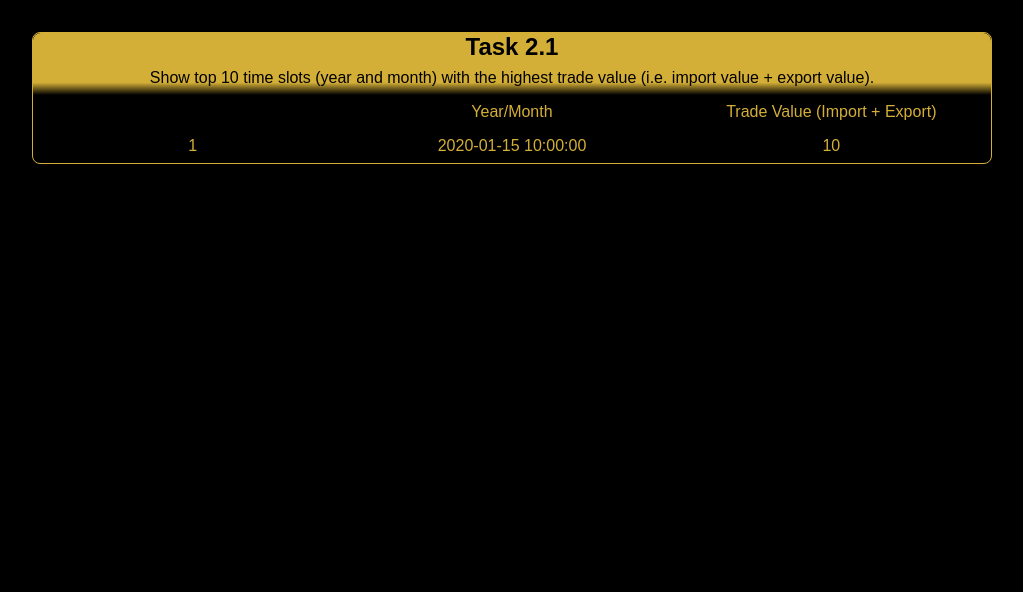
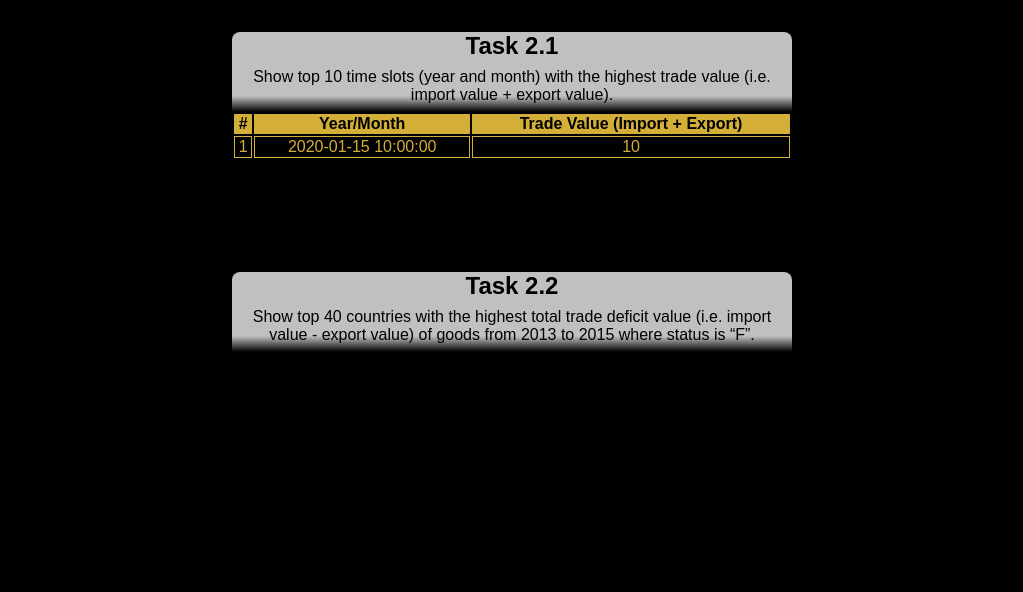
Before and after one commit to Fi-Boo/s2008156-cca1-2, a Flask app: template templates/index.html in a window 1280 px wide. Shown: the part 80-672 px from the top of the page, without its empty margins (128-1151 px from the left). Run offline with Flask 3, Linux system fonts and the light colour scheme; the template is opened without the code that fills it: most values are stand-ins (such as "Sample title", 1, 10 or a date in 2020).

Commit message:
2.1 done.

```diff
--- a/main.py
+++ b/main.py
@@ -22,13 +22,123 @@ def index():
     """
     job = bigQuery_client.query_and_wait(query)
 
-    results = list(job)
+    results7_1 = list(job)
 
-    for result in results:
 
-        print(result)
+    query1 ="""
+            WITH tradevalue AS
+            (
+                    SELECT   Substr(Cast(time_ref AS STRING), 1, 6) AS year_month,
+                            Sum(value)                             AS trade_value
+                    FROM     `s2008156-cca1-2.country.gsquarterlySeptember20`
+                    GROUP BY year_month )
+            SELECT   year_month AS time_ref,
+                    trade_value
+            FROM     tradevalue
+            ORDER BY trade_value DESC limit 10;
 
-    return render_template("index.html", results = results)
+    """
+
+
+
+    query2 ="""
+            WITH totaltrade AS
+            (
+                    SELECT   gs.country_code,
+                            cc.country_label,
+                            Sum(
+                            CASE
+                                    WHEN gs.time_ref BETWEEN 201301 AND      201512 THEN gs.value
+                                    ELSE 0
+                            END)                                            AS total_trade_value
+                    FROM     `s2008156-cca1-2.country.gsquarterlySeptember20`       AS gs
+                    JOIN     `s2008156-cca1-2.country.country_codes`  AS cc
+                    ON       gs.country_code = cc.country_code
+                    WHERE    gs.status = 'F'
+                    AND      gs.product_type = 'Goods'
+                    GROUP BY gs.country_code,
+                            cc.country_label ), imports AS
+            (
+                    SELECT   country_code,
+                            sum(
+                            CASE
+                                    WHEN time_ref BETWEEN 201301 AND      201512
+                                    AND      account = 'Imports' THEN value
+                                    ELSE 0
+                            END) AS import_value
+                    FROM     `s2008156-cca1-2.country.gsquarterlySeptember20`
+                    WHERE    status = 'F'
+                    AND      product_type = 'Goods'
+                    GROUP BY country_code ), exports AS
+            (
+                    SELECT   country_code,
+                            sum(
+                            CASE
+                                    WHEN time_ref BETWEEN 201301 AND      201512
+                                    AND      account = 'Exports' THEN value
+                                    ELSE 0
+                            END) AS export_value
+                    FROM     `s2008156-cca1-2.country.gsquarterlySeptember20`
+                    WHERE    status = 'F'
+                    AND      product_type = 'Goods'
+                    GROUP BY country_code )
+            SELECT   tt.country_label,
+                    'Goods'                           AS product_type,
+                    (i.import_value - e.export_value) AS trade_deficit,
+                    'F'                               AS status
+            FROM     imports i
+            JOIN     exports e
+            ON       i.country_code = e.country_code
+            JOIN     totaltrade tt
+            ON       i.country_code = tt.country_code
+            ORDER BY trade_deficit DESC limit 40;
+    """
+
+    query3 ="""
+            WITH toptimeslots AS
+            (
+                    -- Query Result 1
+                    SELECT   Substr(Cast(time_ref AS STRING), 1, 6) AS year_month
+                    FROM     `s2008156-cca1-2.country.gsquarterlySeptember20`
+                    GROUP BY year_month
+                    ORDER BY sum(value) DESC limit 10 ), topcountries AS
+            (
+                    -- Query Result 2
+                    SELECT   gs.country_code
+                    FROM     `s2008156-cca1-2.country.gsquarterlySeptember20`      AS gs
+                    JOIN     `s2008156-cca1-2.country.country_codes` AS cc
+                    ON       gs.country_code = cc.country_code
+                    WHERE    gs.status = 'F'
+                    AND      gs.product_type = 'Goods'
+                    GROUP BY gs.country_code
+                    ORDER BY sum(value) DESC limit 40 ), tradesurplus AS
+            (
+                    SELECT   service_code,
+                            sum(
+                            CASE
+                                    WHEN gs.account = 'Exports' THEN value
+                                    ELSE -value
+                            END)                                            AS trade_surplus
+                    FROM     `s2008156-cca1-2.country.gsquarterlySeptember20`      AS gs
+                    JOIN     `s2008156-cca1-2.country.services_codes` AS sc
+                    ON       gs.code = sc.service_code
+                    JOIN     toptimeslots tts
+                    ON       substr(cast(gs.time_ref AS string), 1, 6) = tts.year_month
+                    JOIN     topcountries tc
+                    ON       gs.country_code = tc.country_code
+                    GROUP BY service_code )
+            SELECT   sc.service_label,
+                    trade_surplus
+            FROM     tradesurplus ts
+            JOIN     `s2008156-cca1-2.country.services_codes` AS sc
+            ON       ts.service_code = sc.service_code
+            ORDER BY trade_surplus DESC limit 25;
+
+    """
+
+
+    return render_template("index.html", results7_1 = results7_1)
+
 
 if __name__ == "__main__":
     app.run(host="127.0.0.1", port=8080, debug=True)
--- a/static/style.css
+++ b/static/style.css
@@ -36,18 +36,13 @@ footer p {
 }
 
 .content {
-    display: flex;
-    flex-direction: column;
-    align-content: center;
-    justify-content: center;
-    margin: 5rem auto 0;
+    margin: auto;
     width: 60rem;
-
 }
 
 .taskDesc {
     width: 100%;
-    background-image: linear-gradient(#d4af37 80%, black);
+    background-image: linear-gradient(silver 80%, black);
     color: black;
     padding: 0;
     border-radius: 0.5rem 0.5rem 0 0;
@@ -58,19 +53,25 @@ footer p {
     margin: 0;
 }
 
+table {
+    width: 100%;
+}
+
 p {
     margin: 0;
     padding: 0.5rem;
 }
 
-.task2_1 {
-    border: 1px solid #d4af37;
-    border-radius: 0.5rem;
-    margin-top: 2rem;
+.task2_1, .task2_2 {
+    width: 35rem;
+    margin: 7rem auto 0;
 }
 
-#list2_1 {
-    display: grid;
-    grid-template-columns: 1fr 1fr 1fr;
-    margin: auto;
+tr:first-child {
+    background-color: #d4af37;
+    color: black;
 }
+
+tr, td {
+    border: 1px solid #d4af37;
+}
--- a/templates/index.html
+++ b/templates/index.html
@@ -17,19 +17,29 @@
                     <h2>Task 2.1</h2>
                     <p>Show top 10 time slots (year and month) with the highest trade value (i.e. import value + export value).
                 </div>
-                <div id="list2_1">
 
-                    <br>
-                    <p> Year/Month</p>
-                    <p> Trade Value (Import + Export)</p>
+                <table id="table2_1">
+                    <tr>
+                        <th>#</th>
+                        <th>Year/Month</th>
+                        <th>Trade Value (Import + Export)</th>
+                    </tr>
 
-                    {% for result in results %}
-                        <p> {{loop.index}}</p>
-                        <p>{{ result['time_ref'] }}</p>
-                        <p>{{ result['total'] }}</p>
+                {% for result in results7_1 %}
+                    <tr>
+                        <td>{{loop.index}}</td>
+                        <td>{{ result['time_ref'] }}</td>
+                        <td>{{ result['total'] }}</td>
+                    </tr>
+                {% endfor %}
+                </table>
+            </div>
+            <div class="task2_2">
+                <div class="taskDesc">
+                    <h2>Task 2.2</h2>
+                    <p>Show top 40 countries with the highest total trade deficit value (i.e. import value - export value) of goods from 2013 to 2015 where status is “F”.
+                </div>
 
-                    {% endfor %}
-                </div>
             </div>
         </div>
         <footer>
```
